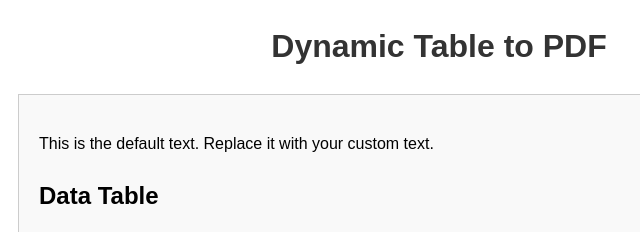
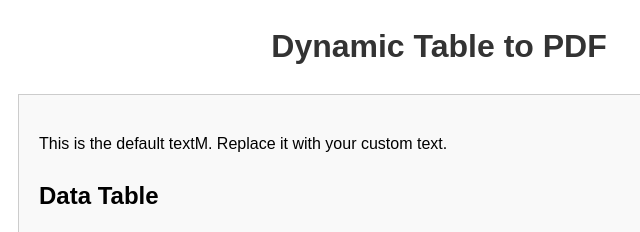
Before and after one commit to Molehgit/text-file-generator, a plain HTML site: page pdfget.html in a window 1280 px wide. Shown: the top 232 px of the page, 201-841 px from the left. Drawn offline with nearby package versions, Linux system fonts and the light colour scheme.

Commit message:
Update pdfget.html

```diff
--- a/pdfget.html
+++ b/pdfget.html
@@ -53,7 +53,7 @@
 <body>
     <h1>Dynamic Table to PDF</h1>
     <div class="content">
-        <p id="custom-text">This is the default text. Replace it with your custom text.</p>
+        <p id="custom-text">This is the default textM. Replace it with your custom text.</p>
 
         <h2>Data Table</h2>
         <table id="dynamic-table">
```
